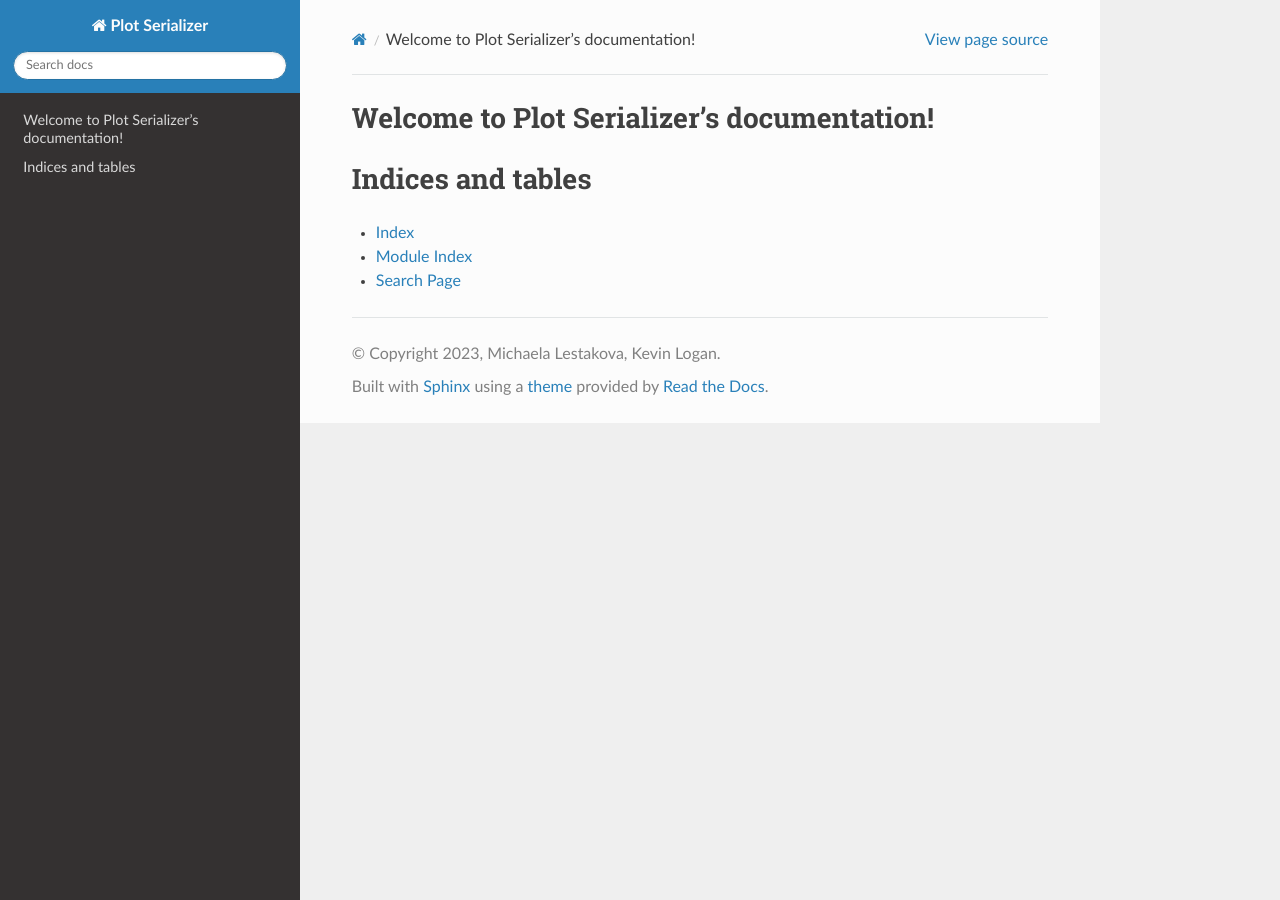
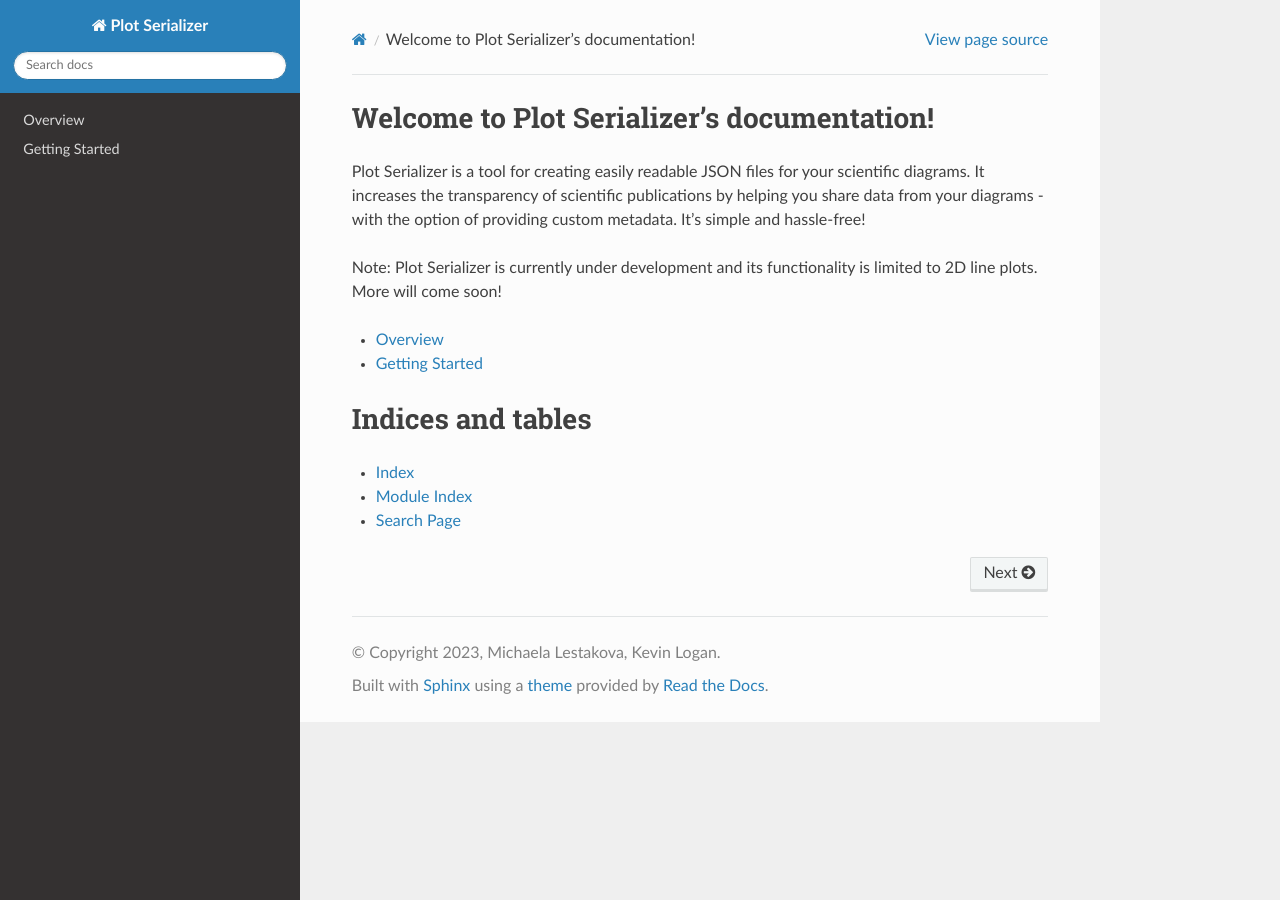
Before and after one commit to RodneyMKay/plotserializer-userstudy, a Sphinx documentation site: the page built from doc/index.rst, in a window 1280 px wide. Built offline with Sphinx 7.4.7 and the Read the Docs theme 2.0.0, drawn with Linux system fonts in a browser that asks for light colours; pages that are not in the unit, such as notebooks, are missing from menus.

Commit message:
Added sphinx documentation

```diff
--- a/doc/index.rst
+++ b/doc/index.rst
@@ -6,7 +6,17 @@
 Welcome to Plot Serializer's documentation!
 ===========================================
 
+Plot Serializer is a tool for creating easily readable JSON files for your scientific diagrams.
+It increases the transparency of scientific publications by helping you share data from your diagrams - with the option of providing custom metadata.
+It's simple and hassle-free!
+
+Note: Plot Serializer is currently under development and its functionality is limited to 2D line plots. More will come soon!
+
 .. toctree::
+   :maxdepth: 1
+
+   Overview
+   Getting Started
    autoapi/index
 
 
```
Also changed, not shown: doc/Getting Started.rst (added, +92 -0 lines), doc/Overview.rst (added, +11 -0 lines), 1 other file.
